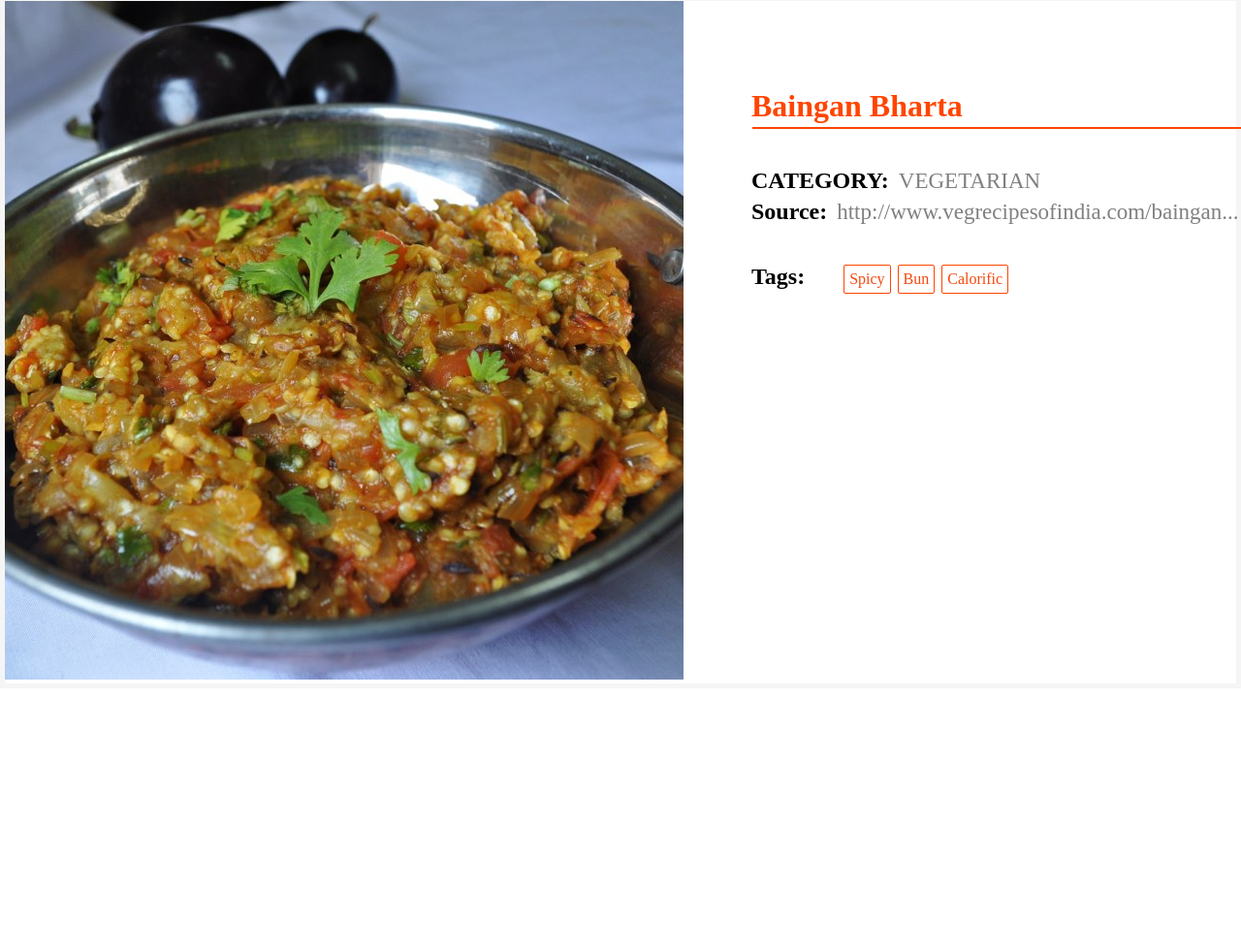
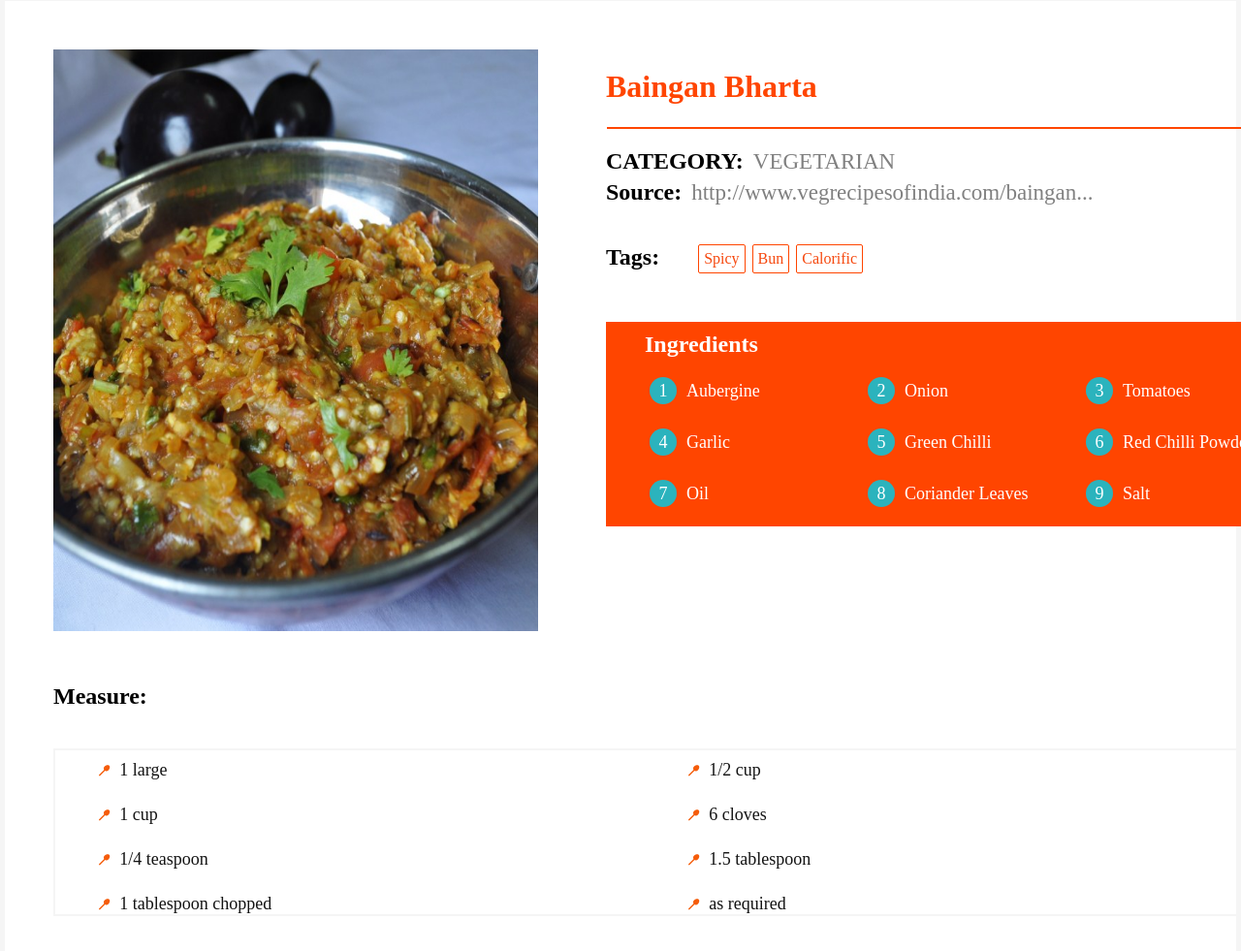
Before and after one commit to VenkatChaitanyarReddy/project1, a plain HTML site: page baingan.html in a window 1280 px wide. Shown: the part 613-1594 px from the top of the page at 97% size. Before the commit the page ends 1363 px from the top, so only its background shows below. Drawn offline with Linux system fonts and the light colour scheme.

Commit message:
Meal Detailes| ingridents| Measures

```diff
--- a/baingan.html
+++ b/baingan.html
@@ -78,6 +78,39 @@
                                 </ul>
                             </div>
 
+                            <div class="ingredients-cont">
+                                <h2>Ingredients</h2>
+                                <ol>
+                                    <li><div class="count">1</div>Aubergine</li>
+                                    <li><div class="count">2</div>Onion</li>
+                                    <li><div class="count">3</div>Tomatoes</li>
+                                    <li><div class="count">4</div>Garlic</li>
+                                    <li><div class="count">5</div>Green Chilli</li>
+                                    <li><div class="count">6</div>Red Chilli Powder</li>
+                                    <li class="bottom"><div class="count">7</div>Oil</li>
+                                    <li class="bottom"><div class="count">8</div>Coriander Leaves</li>
+                                    <li class="bottom"><div class="count">9</div>Salt</li>
+                                </ol>
+
+                            </div>
+
+                        </div>
+                    </div>
+
+                    <div class="measures-cont">
+                        <h2>Measure:</h2>
+                        <div class="measures">
+                            <ul>
+                                <li><i class="fa-solid fa-spoon fa-2xs" style="color: #f55c0a;"></i>1 large</li>
+                                <li><i class="fa-solid fa-spoon fa-2xs" style="color: #f55c0a;"></i>1/2 cup</li>
+                                <li><i class="fa-solid fa-spoon fa-2xs" style="color: #f55c0a;"></i>1 cup</li>
+                                <li><i class="fa-solid fa-spoon fa-2xs" style="color: #f55c0a;"></i>6 cloves</li>
+                                <li><i class="fa-solid fa-spoon fa-2xs" style="color: #f55c0a;"></i>1/4 teaspoon</li>
+                                <li><i class="fa-solid fa-spoon fa-2xs" style="color: #f55c0a;"></i>1.5 tablespoon</li>
+                                <li><i class="fa-solid fa-spoon fa-2xs" style="color: #f55c0a;"></i>1 tablespoon chopped</li>
+                                <li><i class="fa-solid fa-spoon fa-2xs" style="color: #f55c0a;"></i>as required</li>
+                            </ul>
+
                         </div>
                     </div>
 
--- a/style.css
+++ b/style.css
@@ -6,11 +6,6 @@
 *, *::before, *::after {
   box-sizing: border-box;
 }
-
-.body{
-  background-color: whitesmoke;
-}
-
 /* Navbar Starts */
 .nav{
     background:rgb(226, 85, 34);
@@ -126,7 +121,7 @@
 }
 
 .post-card {
-  background-color: white;
+  background-color: whitesmoke;
   width: 320px;
   width: calc((100% - 80px) / 5);
   text-align: center;
@@ -142,10 +137,7 @@
 
 .post-card img {
   height: 180px;
-  width: 96%;
-  border-radius: 5px;
-  object-fit: cover;
-  border: 5px solid white;
+  width: 100%;
 }
 
 .post-card span {
@@ -215,26 +207,22 @@
   display: flex;
   flex-wrap: wrap;
   gap: 15px;
-  margin: 10px 10px;
-  background-color: white;
+  margin: 10px auto;
+  background-color: whitesmoke;
 }
 
 .meal-card{
   background-color: white;
-  width: 16vw;
   width: calc((100% - 80px) / 5);
   text-align: center;
   border-radius: 5px;
   position: relative;
-  border: 1.5PX solid whitesmoke;
+  border: 1.5PX solid rgb(234, 228, 228);
 }
 
 .meal-card img{
-  height: 180px;
-  width: 96%;
-  border-radius: 5px;
-  object-fit: cover;
-  border: 5px solid white;
+  height: 170px;
+  width: 100%;
 }
 
 .bain-anchor{
@@ -285,7 +273,6 @@
   width: 100%;
   max-width: 1400px;
   margin: 40px auto;
-  background-color: rgb(224, 222, 222);
   border: 5px solid whitesmoke;
 
 }
@@ -320,8 +307,15 @@
   gap: 10px;
 }
 
+.detailes-card img{
+  height: 600px;
+  width: 500px;
+  margin: 50px 0;
+  margin-left: 50px;
+}
+
 .detailes-card h1{
-  margin-top: 90px;
+  margin-top: 70px;
   color: orangered;
   position: relative;
   display: inline-block;
@@ -329,12 +323,12 @@
 }
 
 .detailes-card h1::after{
-  margin-top: 40px;
+  margin-top: 60px;
   content: '';
   position: absolute;
   right: 1px;
   left:1px;
-  width: 620px;
+  width: 700px;
   height: 2px;
   background-color: orangered;
 }
@@ -368,7 +362,6 @@
   margin-right: 50px;
   list-style: none;
   display: flex;
-  margin-top: 1px;
   width:5px;
   gap: 7px;
 
@@ -386,6 +379,85 @@
   max-width: 1400px;
   margin: 40px auto;
 }
+
+.ingredients-cont{
+  margin-top: 50px;
+  width: 700px;
+  background-color:orangered;
+  color: white;
+}
+
+.ingredients-cont h2{
+  padding:10px 20px;
+  margin-left: 20px;
+}
+
+.ingredients-cont ol{
+  display: flex;
+  flex-wrap: wrap;
+  gap: 15px 40px;
+}
+
+.ingredients-cont li{
+  display: flex;
+  align-items: center;
+  width: calc(33.33% - 40px);
+  font-size: 18px;
+  color: white;
+  margin-top: 10px;
+  margin-left: 5px;
+}
+.bottom{
+  margin-bottom: 20px;
+}
+
+.count{
+  background-color: #2bb3bd;
+  color: white;
+  width: 28px;
+  height: 28px;
+  border-radius: 50%;
+  display: flex;
+  align-items: center;
+  justify-content: center;
+  margin-right: 10px;
+}
+
+.measures-cont h2{
+  margin-left: 50px;
+
+}
+
+.measures{
+  width: 100%;
+  max-width: 1250px;
+  margin: 40px auto;
+  margin-left: 50px;
+  border: 2px solid whitesmoke;
+}
+.measures ul{
+
+  display: flex;
+  flex-wrap: wrap;
+  gap: 15px 40px;
+
+}
+
+.measures li{
+  display: flex;
+  align-items: center;
+  width: calc(50% - 40px);
+  font-size: 18px;
+  color: rgb(20, 20, 20);
+  margin-top: 10px;
+  margin-left: 5px;
+}
+
+.measures i{
+  margin-right: 10px;
+}
+
+
 
 
 /* ---------- MEDIA QUERIES ---------- */
```
